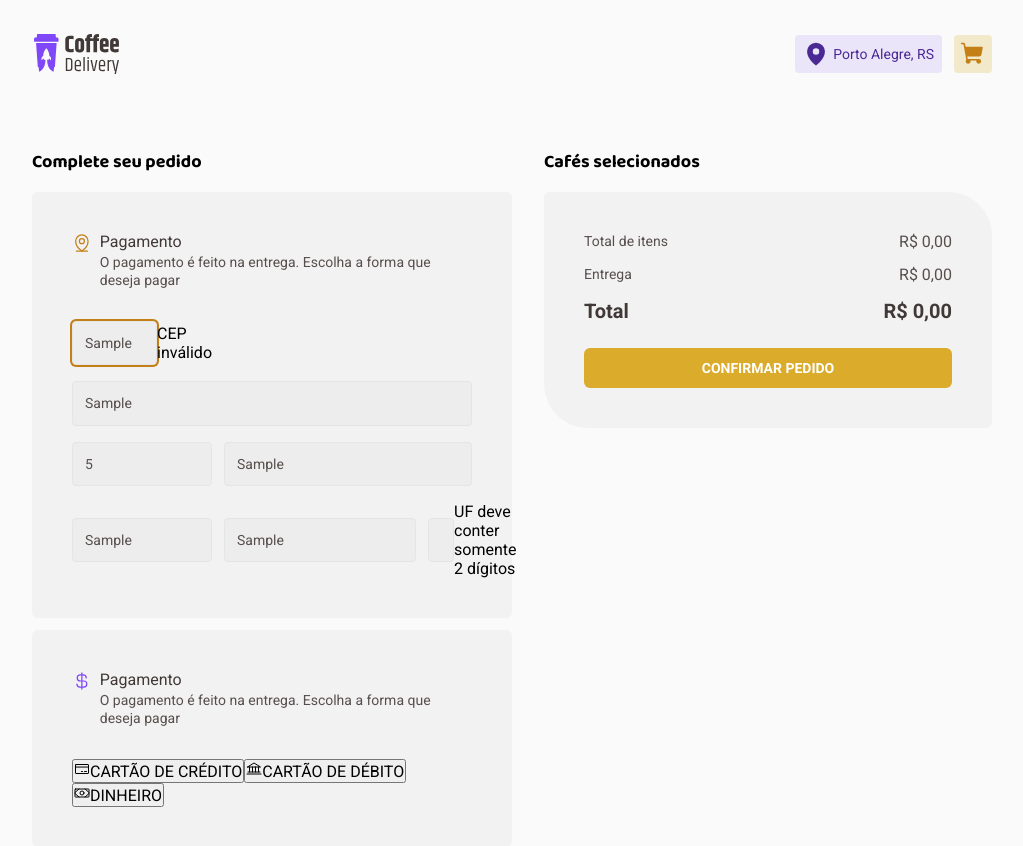
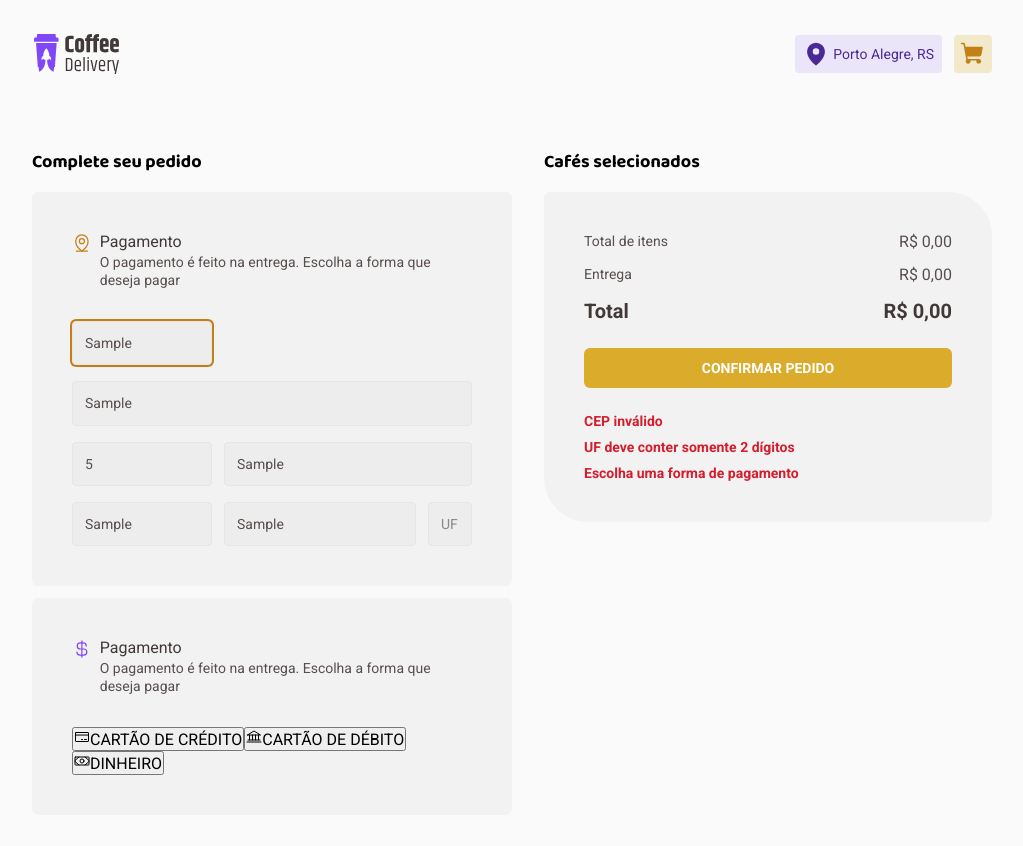
Before and after one commit to KevinGuedes/coffee-delivery, a React (Vite) app: page /purchase in a window 1280 px wide. Both pictures are taken after typing "Sample", "Sample", "5", "Sample", "Sample", "Sample" into the empty fields and a click on the button "CONFIRMAR PEDIDO". Shown: the top 846 px of the page, without its empty margins (128-1151 px from the left). Built offline with nearby package versions, Linux system fonts and the light colour scheme.

Commit message:
feat(validation): Showing error from purchase form

```diff
--- a/package.json
+++ b/package.json
@@ -11,6 +11,7 @@
     "prepare": "husky install"
   },
   "dependencies": {
+    "@hookform/error-message": "^2.0.0",
     "@hookform/resolvers": "^2.9.9",
     "@radix-ui/react-toggle-group": "^1.0.0",
     "immer": "^9.0.15",
--- a/src/pages/Purchase/components/AddressForm/index.tsx
+++ b/src/pages/Purchase/components/AddressForm/index.tsx
@@ -1,9 +1,9 @@
 import { MapPinLine } from 'phosphor-react'
 import { FormEvent } from 'react'
 import { useFormContext } from 'react-hook-form'
+import { PurchaseFormData } from '../..'
 import { cepInputMask } from '../../../../utils/cepInputMask'
 import { Input } from '../Input'
-import { PurchaseFormData } from '../PurcahseForm'
 import {
   AddressDataContainer,
   FormSectionHeader,
@@ -11,20 +11,18 @@ import {
 } from './styles'
 
 export function AddressForm(): JSX.Element {
-  const {
-    register,
-    watch,
-    formState: { errors }
-  } = useFormContext<PurchaseFormData>()
+  const { register, watch } = useFormContext<PurchaseFormData>()
 
   function handleCepInput(event: FormEvent<HTMLInputElement>): void {
     event.currentTarget.value = cepInputMask(event.currentTarget.value)
   }
 
+  function handleUfInput(event: FormEvent<HTMLInputElement>): void {
+    event.currentTarget.value = event.currentTarget.value.toUpperCase()
+  }
+
   const complement = watch('complement')
   const showOptionalLabel = complement?.length === 0
-
-  console.log(errors)
 
   return (
     <AddressDataContainer>
@@ -46,15 +44,8 @@ export function AddressForm(): JSX.Element {
           onInput={handleCepInput}
           register={register}
           maxLength={9}
-          error={errors.cep}
         />
-        <Input
-          placeholder="Rua"
-          title="Rua"
-          id="street"
-          register={register}
-          error={errors.street}
-        />
+        <Input placeholder="Rua" title="Rua" id="street" register={register} />
         <div>
           <Input
             placeholder="Número"
@@ -62,7 +53,6 @@ export function AddressForm(): JSX.Element {
             id="number"
             type="number"
             register={register}
-            error={errors.number}
           />
           <Input
             placeholder="Complemento"
@@ -70,7 +60,6 @@ export function AddressForm(): JSX.Element {
             showOptionalLabel={showOptionalLabel}
             id="complement"
             register={register}
-            error={errors.complement}
           />
         </div>
         <div>
@@ -79,21 +68,21 @@ export function AddressForm(): JSX.Element {
             title="Bairro"
             id="neighborhood"
             register={register}
-            error={errors.neighborhood}
           />
           <Input
             placeholder="Cidade"
             title="Cidade"
             id="city"
             register={register}
-            error={errors.city}
           />
+
           <Input
             placeholder="UF"
             title="UF"
             id="uf"
+            onInput={handleUfInput}
+            maxLength={2}
             register={register}
-            error={errors.uf}
           />
         </div>
       </InputsContainer>
--- a/src/pages/Purchase/components/FormValidation/index.tsx
+++ b/src/pages/Purchase/components/FormValidation/index.tsx
@@ -1,3 +1,30 @@
+import { FieldErrors, useFormContext } from 'react-hook-form'
+import { FormValidationContainer } from './styles'
+import { PurchaseFormData } from '../..'
+import { ErrorMessage } from '@hookform/error-message'
+
 export function FormValidation(): JSX.Element {
-  return <div>index</div>
+  const {
+    formState: { errors }
+  } = useFormContext<PurchaseFormData>()
+
+  const errorData = errors as FieldErrors
+  const errorDataKeys = Object.keys(errorData)
+
+  return (
+    <FormValidationContainer>
+      <ul>
+        {errorDataKeys.map(key => {
+          return (
+            <ErrorMessage
+              key={key}
+              errors={errors}
+              name={key as keyof PurchaseFormData}
+              render={({ message }) => <li role="alert">{message}</li>}
+            />
+          )
+        })}
+      </ul>
+    </FormValidationContainer>
+  )
 }
--- a/src/pages/Purchase/components/FormValidation/styles.ts
+++ b/src/pages/Purchase/components/FormValidation/styles.ts
@@ -1,3 +1,19 @@
 import styled from 'styled-components'
 
-export const FormValidationContainer = styled.div``
+export const FormValidationContainer = styled.div`
+  ul {
+    list-style-type: none;
+  }
+
+  li[role='alert'] {
+    font-size: 0.875rem;
+    font-weight: bold;
+    line-height: 1.3;
+    color: ${props => props.theme.base.danger};
+    margin-bottom: 0.5rem;
+  }
+
+  li:last-of-type {
+    margin: 0;
+  }
+`
--- a/src/pages/Purchase/components/Input/index.tsx
+++ b/src/pages/Purchase/components/Input/index.tsx
@@ -1,19 +1,17 @@
 import { InputHTMLAttributes } from 'react'
-import { FieldError, UseFormRegister } from 'react-hook-form'
-import { PurchaseFormData } from '../PurcahseForm'
+import { UseFormRegister } from 'react-hook-form'
+import { PurchaseFormData } from '../..'
 import { InputContainer } from './styles'
 
 interface InputProps extends InputHTMLAttributes<HTMLInputElement> {
   showOptionalLabel?: boolean
   register: UseFormRegister<PurchaseFormData>
   id: keyof PurchaseFormData
-  error?: FieldError
 }
 
 export function Input({
   showOptionalLabel = false,
   register,
-  error,
   id,
   ...props
 }: InputProps): JSX.Element {
@@ -27,7 +25,6 @@ export function Input({
         {...(isNumberInput && { min: 0, step: 1 })}
       />
       {showOptionalLabel && <span>Opcional</span>}
-      {error !== undefined && <p role="alert">{error.message}</p>}
     </InputContainer>
   )
 }
--- a/src/pages/Purchase/components/PaymentTypeForm/index.tsx
+++ b/src/pages/Purchase/components/PaymentTypeForm/index.tsx
@@ -1,7 +1,7 @@
 import * as ToggleGroup from '@radix-ui/react-toggle-group'
 import { CurrencyDollar, CreditCard, Bank, Money } from 'phosphor-react'
 import { useFormContext } from 'react-hook-form'
-import { PurchaseFormData } from '../PurcahseForm'
+import { PurchaseFormData } from '../..'
 import { FormSectionHeader, PaymentTypeFormContainer } from './styles'
 
 export enum PaymentType {
@@ -11,10 +11,11 @@ export enum PaymentType {
 }
 
 export function PaymentTypeForm(): JSX.Element {
-  const { register, setValue } = useFormContext<PurchaseFormData>()
+  const { register, setValue, clearErrors } = useFormContext<PurchaseFormData>()
 
   function handlePaymentTypeChange(paymentType: PaymentType): void {
     setValue('paymentType', paymentType)
+    clearErrors('paymentType')
   }
 
   return (
--- a/src/pages/Purchase/components/PurcahseForm/index.tsx
+++ b/src/pages/Purchase/components/PurcahseForm/index.tsx
@@ -1,48 +1,18 @@
 import { PurchaseFormContainer } from './styles'
-import { PaymentType, PaymentTypeForm } from '../PaymentTypeForm'
+import { PaymentTypeForm } from '../PaymentTypeForm'
 import { AddressForm } from '../AddressForm'
-import { useForm, FormProvider } from 'react-hook-form'
-import { zodResolver } from '@hookform/resolvers/zod'
-import * as zod from 'zod'
+import { useFormContext } from 'react-hook-form'
 import { useCoffeesContext } from '../../../../contexts/CoffeesContext'
 import { useNavigate } from 'react-router-dom'
-
-const purchaseFormValidationSchema = zod.object({
-  cep: zod
-    .string()
-    .length(9, 'CEP inválido')
-    .regex(/^[0-9]{5}-[0-9]{3}$/),
-  street: zod.string().min(1, 'Rua não informada'),
-  number: zod.number().int('Número inválido').nonnegative('Número inválido'),
-  city: zod.string().min(1, 'Cidade não informado'),
-  neighborhood: zod.string().min(1, 'Bairro não informado'),
-  uf: zod.string().length(2, 'UF deve conter somente 2 dígitos'),
-  complement: zod.string().optional(),
-  paymentType: zod.nativeEnum(PaymentType)
-})
-
-export type PurchaseFormData = zod.infer<typeof purchaseFormValidationSchema>
+import { PurchaseFormData } from '../..'
 
 export function PurchaseForm(): JSX.Element {
   const { onSubmitPurchase } = useCoffeesContext()
+  const { reset, handleSubmit } = useFormContext<PurchaseFormData>()
   const navigate = useNavigate()
 
-  const purchaseForm = useForm<PurchaseFormData>({
-    resolver: zodResolver(purchaseFormValidationSchema),
-    defaultValues: {
-      cep: '',
-      street: '',
-      complement: '',
-      neighborhood: '',
-      uf: '',
-      number: undefined,
-      paymentType: undefined
-    }
-  })
-
-  const { handleSubmit, reset } = purchaseForm
-
   function handleSubmitPurchase(purchaseFormData: PurchaseFormData): void {
+    console.log(purchaseFormData)
     onSubmitPurchase(purchaseFormData)
     navigate('/success')
     reset()
@@ -53,10 +23,8 @@ export function PurchaseForm(): JSX.Element {
       <h3>Complete seu pedido</h3>
 
       <form id="purchase" onSubmit={handleSubmit(handleSubmitPurchase)}>
-        <FormProvider {...purchaseForm}>
-          <AddressForm />
-          <PaymentTypeForm />
-        </FormProvider>
+        <AddressForm />
+        <PaymentTypeForm />
       </form>
     </PurchaseFormContainer>
   )
--- a/src/pages/Purchase/components/SelectedCoffeess/index.tsx
+++ b/src/pages/Purchase/components/SelectedCoffeess/index.tsx
@@ -7,10 +7,16 @@ import {
 
 import { CoffeeItem } from '../CoffeeItem'
 import { useCoffeesContext } from '../../../../contexts/CoffeesContext'
+import { FormValidation } from '../FormValidation'
+import { useFormContext } from 'react-hook-form'
+import { PurchaseFormData } from '../..'
 
 export function SelectedCoffees(): JSX.Element {
+  const { formState } = useFormContext<PurchaseFormData>()
   const { coffeesOnCart, totalPrice, itemsPrice, deliveryPrice } =
     useCoffeesContext()
+
+  const hasFormErrors = !formState.isValid
 
   return (
     <SelectedCoffeesContainer>
@@ -43,6 +49,8 @@ export function SelectedCoffees(): JSX.Element {
         <button form="purchase" type="submit">
           CONFIRMAR PEDIDO
         </button>
+
+        {hasFormErrors && <FormValidation />}
       </SelectedCoffeesCard>
     </SelectedCoffeesContainer>
   )
--- a/src/pages/Purchase/components/SelectedCoffeess/styles.ts
+++ b/src/pages/Purchase/components/SelectedCoffeess/styles.ts
@@ -81,3 +81,20 @@ export const SummaryData = styled.p<SummaryDataProps>`
     }
   }}
 `
+
+export const FormValidationContainer = styled.div`
+  ul {
+    list-style-type: none;
+  }
+
+  li[role='alert'] {
+    font-size: 0.875rem;
+    line-height: 1.3;
+    color: ${props => props.theme.base.danger};
+    margin-bottom: 0.5rem;
+  }
+
+  li:last-of-type {
+    margin: 0;
+  }
+`
--- a/src/pages/Purchase/index.tsx
+++ b/src/pages/Purchase/index.tsx
@@ -1,12 +1,52 @@
 import { PurchaseForm } from './components/PurcahseForm'
 import { SelectedCoffees } from './components/SelectedCoffeess'
+import { useForm, FormProvider } from 'react-hook-form'
+import { zodResolver } from '@hookform/resolvers/zod'
+import * as zod from 'zod'
 import { PurchaseContainer } from './styles'
+import { PaymentType } from './components/PaymentTypeForm'
+
+const purchaseFormValidationSchema = zod.object({
+  cep: zod
+    .string()
+    .length(9, 'CEP inválido')
+    .regex(/^[0-9]{5}-[0-9]{3}$/),
+  street: zod.string().min(1, 'Rua não informada'),
+  number: zod
+    .number({ invalid_type_error: 'Número não informado' })
+    .int('Número inválido')
+    .nonnegative('Número inválido'),
+  city: zod.string().min(1, 'Cidade não informada'),
+  neighborhood: zod.string().min(1, 'Bairro não informado'),
+  uf: zod.string().length(2, 'UF deve conter somente 2 dígitos'),
+  complement: zod.string().optional(),
+  paymentType: zod.nativeEnum(PaymentType, {
+    required_error: 'Escolha uma forma de pagamento'
+  })
+})
+
+export type PurchaseFormData = zod.infer<typeof purchaseFormValidationSchema>
 
 export function Purchase(): JSX.Element {
+  const purchaseForm = useForm<PurchaseFormData>({
+    resolver: zodResolver(purchaseFormValidationSchema),
+    defaultValues: {
+      cep: '',
+      street: '',
+      complement: '',
+      neighborhood: '',
+      uf: '',
+      number: undefined,
+      paymentType: undefined
+    }
+  })
+
   return (
     <PurchaseContainer>
-      <PurchaseForm />
-      <SelectedCoffees />
+      <FormProvider {...purchaseForm}>
+        <PurchaseForm />
+        <SelectedCoffees />
+      </FormProvider>
     </PurchaseContainer>
   )
 }
--- a/src/styles/themes/defaultTheme.ts
+++ b/src/styles/themes/defaultTheme.ts
@@ -10,7 +10,8 @@ export const defaultTheme = {
     label: '#8d8686',
     text: '#574f4d',
     subtitle: '#403937',
-    title: '#272221'
+    title: '#272221',
+    danger: '#d41d2c'
   },
 
   brand: {
```
Also changed, not shown: 1 other file (tests, documents, lock files or other folders).
